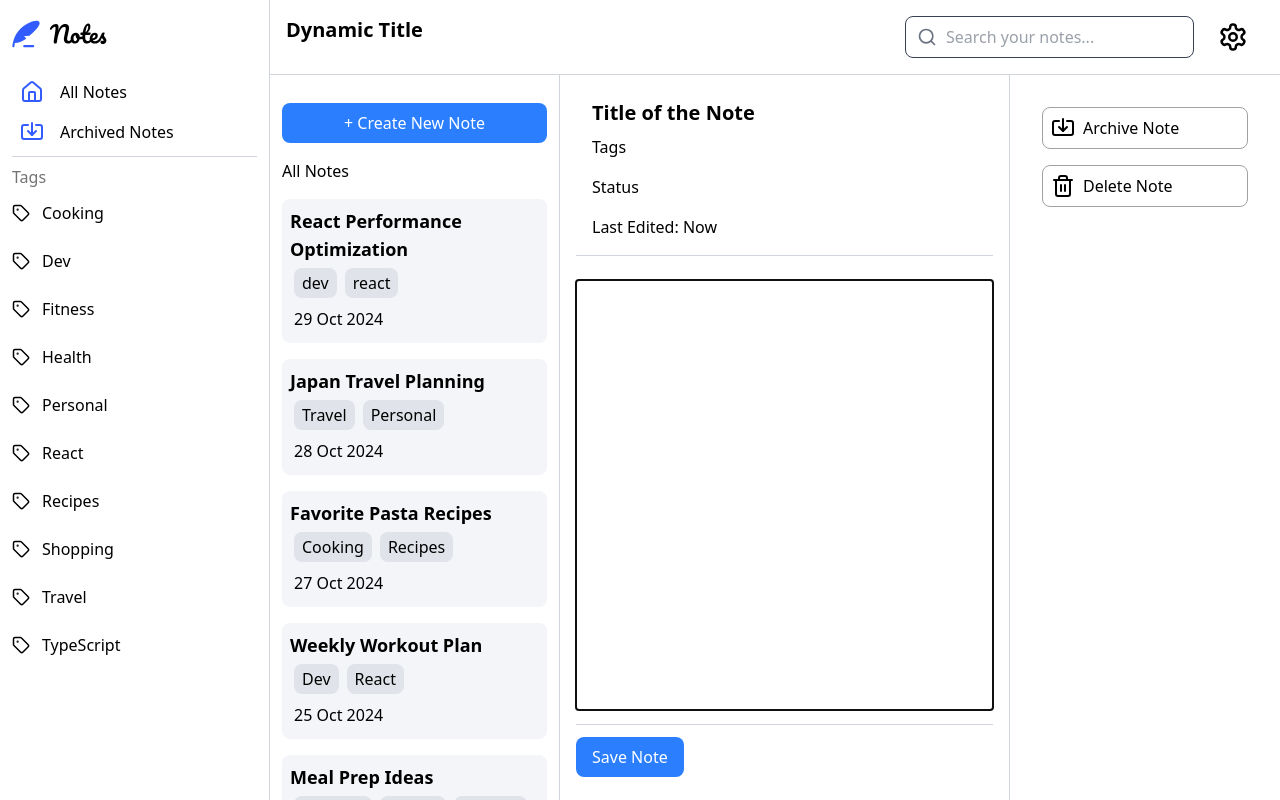
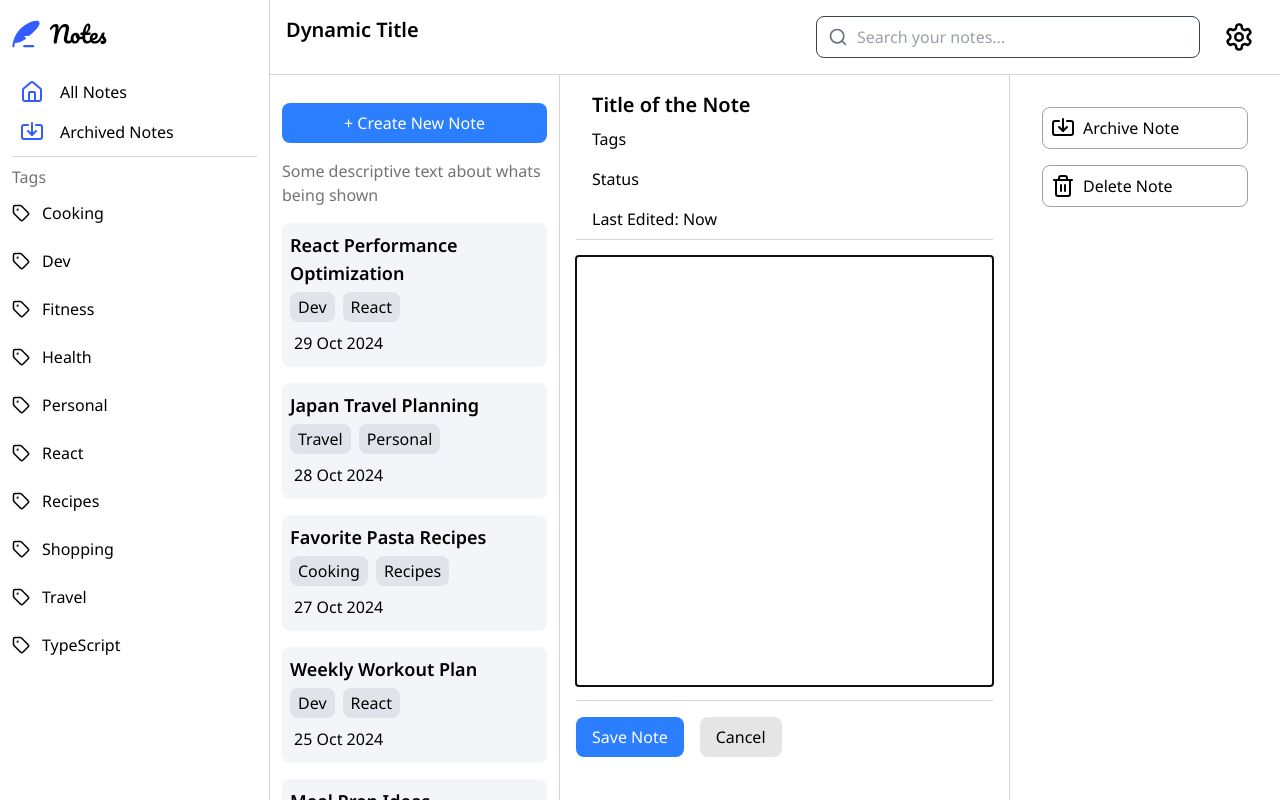
Before and after one commit to Clotho-ex/note-taking-app, a React (Vite) app: page / in a window 1280 px wide. Built offline with nearby package versions, Linux system fonts and the light colour scheme.

Commit message:
Created Textarea component
- Fixed duration 250 in Action component since tailwind only supports 200 or 300
- Added description inside Result component for mockNotes object
- Added Noto font family from google fonts

```diff
--- a/src/App.jsx
+++ b/src/App.jsx
@@ -2,6 +2,7 @@ import Header from "./components/HeaderComponent/Header";
 import Result from "./components/ResultComponent/Result";
 import SideBar from "./components/SidebarComponent/SideBar";
 import Actions from "./components/ActionsComponent/Actions";
+import Textarea from "./components/TextareaComponent/Textarea";
 
 function App() {
   return (
@@ -44,23 +45,7 @@ function App() {
           className="overflow-hidden border-r border-gray-300 p-4"
           style={{ gridArea: "textarea" }}
         >
-          <div className="mb-4 border-b border-gray-300 px-4 py-2">
-            <h1 className="text-xl font-semibold">Title of the Note</h1>
-            <p className="py-2">Tags</p>
-            <p className="py-2">Status</p>
-            <p className="py-2">Last Edited: Now</p>
-          </div>
-          <div className="border-b border-gray-300 py-2">
-            <textarea
-              autoFocus
-              className="w-full overflow-x-scroll lg:h-[430px] 2xl:h-[540px]"
-            />
-          </div>
-          <div className="py-2">
-            <button className="mt-1 cursor-pointer rounded-lg bg-blue-500 px-4 py-2 text-white">
-              Save Note
-            </button>
-          </div>
+          <Textarea />
         </div>
 
         <div className="overflow-hidden p-4" style={{ gridArea: "actions" }}>
--- a/src/components/ActionsComponent/Actions.jsx
+++ b/src/components/ActionsComponent/Actions.jsx
@@ -7,11 +7,11 @@ const Actions = () => {
     <>
       <div className="h-full overflow-hidden rounded-lg p-4">
         <div className="flex flex-col gap-4">
-          <button className="flex cursor-pointer gap-2 rounded-lg border border-neutral-400 px-2 py-2 transition-colors duration-250 hover:bg-neutral-200">
+          <button className="flex cursor-pointer gap-2 rounded-lg border border-neutral-400 px-2 py-2 transition-colors duration-200 hover:bg-neutral-200">
             <Import />
             Archive Note
           </button>
-          <button className="flex cursor-pointer gap-2 rounded-lg border border-neutral-400 px-2 py-2 transition-colors duration-250 hover:bg-neutral-200">
+          <button className="flex cursor-pointer gap-2 rounded-lg border border-neutral-400 px-2 py-2 transition-colors duration-200 hover:bg-neutral-200">
             <Trash2 />
             Delete Note
           </button>
--- a/src/components/HeaderComponent/Header.jsx
+++ b/src/components/HeaderComponent/Header.jsx
@@ -13,7 +13,7 @@ const Logo = ({ className }) => {
               <input
                 type="text"
                 placeholder="Search your notes..."
-                className="rounded-lg border bg-white py-2 pr-4 pl-10 text-gray-700 focus:border-blue-500 focus:ring-2 focus:ring-blue-500 focus:outline-none"
+                className="w-96 rounded-lg border bg-white py-2 pr-4 pl-10 text-gray-700 focus:border-blue-500 focus:ring-2 focus:ring-blue-500 focus:outline-none"
               />
             </label>
           </div>
--- a/src/components/ResultComponent/Result.jsx
+++ b/src/components/ResultComponent/Result.jsx
@@ -2,12 +2,12 @@ import React, { useState } from "react";
 
 function Result({ className }) {
   const [title, setTitle] = useState("Dynamic Title");
-  const description = "All Notes";
+  const description = "Some descriptive text about whats being shown";
 
   const mockNotes = [
     {
       title: "React Performance Optimization",
-      tags: ["dev", "react"],
+      tags: ["Dev", "React"],
       date: "29 Oct 2024",
     },
     {
@@ -50,7 +50,7 @@ function Result({ className }) {
         <button className="mt-4 mb-4 cursor-pointer rounded-lg bg-blue-500 px-8 py-2 text-white active:bg-blue-400">
           + Create New Note
         </button>
-        <p className="mb-4">{description}</p>
+        <p className="mb-4 text-neutral-500">{description}</p>
         <div className="overflow-x-hidden">
           {mockNotes.map((note, index) => (
             <div
@@ -61,7 +61,7 @@ function Result({ className }) {
               <h2 className="p-2 text-lg font-semibold">{note.title}</h2>
 
               {/* Tags with exactly 12px below title (no extra space) */}
-              <div className="px-3">
+              <div className="px-2">
                 {note.tags.map((tag, tagIndex) => (
                   <span
                     key={tagIndex}
--- /dev/null
+++ b/src/components/TextareaComponent/Textarea.jsx
@@ -0,0 +1,30 @@
+import React from "react";
+
+const Textarea = () => {
+  return (
+    <>
+      <div className="mb-2 border-b border-gray-300 px-4">
+        <h1 className="text-xl font-semibold">Title of the Note</h1>
+        <p className="py-2">Tags</p>
+        <p className="py-2">Status</p>
+        <p className="py-2">Last Edited: Now</p>
+      </div>
+      <div className="mb-2 border-b border-gray-300 py-2">
+        <textarea
+          autoFocus
+          className="w-full overflow-x-scroll lg:h-[430px] 2xl:h-[540px]"
+        />
+      </div>
+      <div className=" flex gap-4 py-2">
+        <button className="cursor-pointer rounded-lg bg-blue-500 px-4 py-2 text-white">
+          Save Note
+        </button>
+        <button className="cursor-pointer rounded-lg bg-neutral-200 px-4 py-2 text-black">
+          Cancel
+        </button>
+      </div>
+    </>
+  );
+};
+
+export default Textarea;
--- a/src/index.css
+++ b/src/index.css
@@ -1,3 +1,4 @@
+@import url("https://fonts.googleapis.com/css2?family=Noto+Sans:ital,wght@0,100..900;1,100..900&display=swap");
 @import "tailwindcss";
 
 @theme {
@@ -7,10 +8,12 @@
   --color-lightGreen: #d1fbe9;
   --color-red: #fb3748;
   --color-lightRed: #ffd5d8;
+  --font-noto: "Noto Sans", sans-serif;
 }
 
 :root {
   font-synthesis: none;
+  font-family: "Noto Sans";
   text-rendering: optimizeLegibility;
   -webkit-font-smoothing: antialiased;
   -moz-osx-font-smoothing: grayscale;
```
